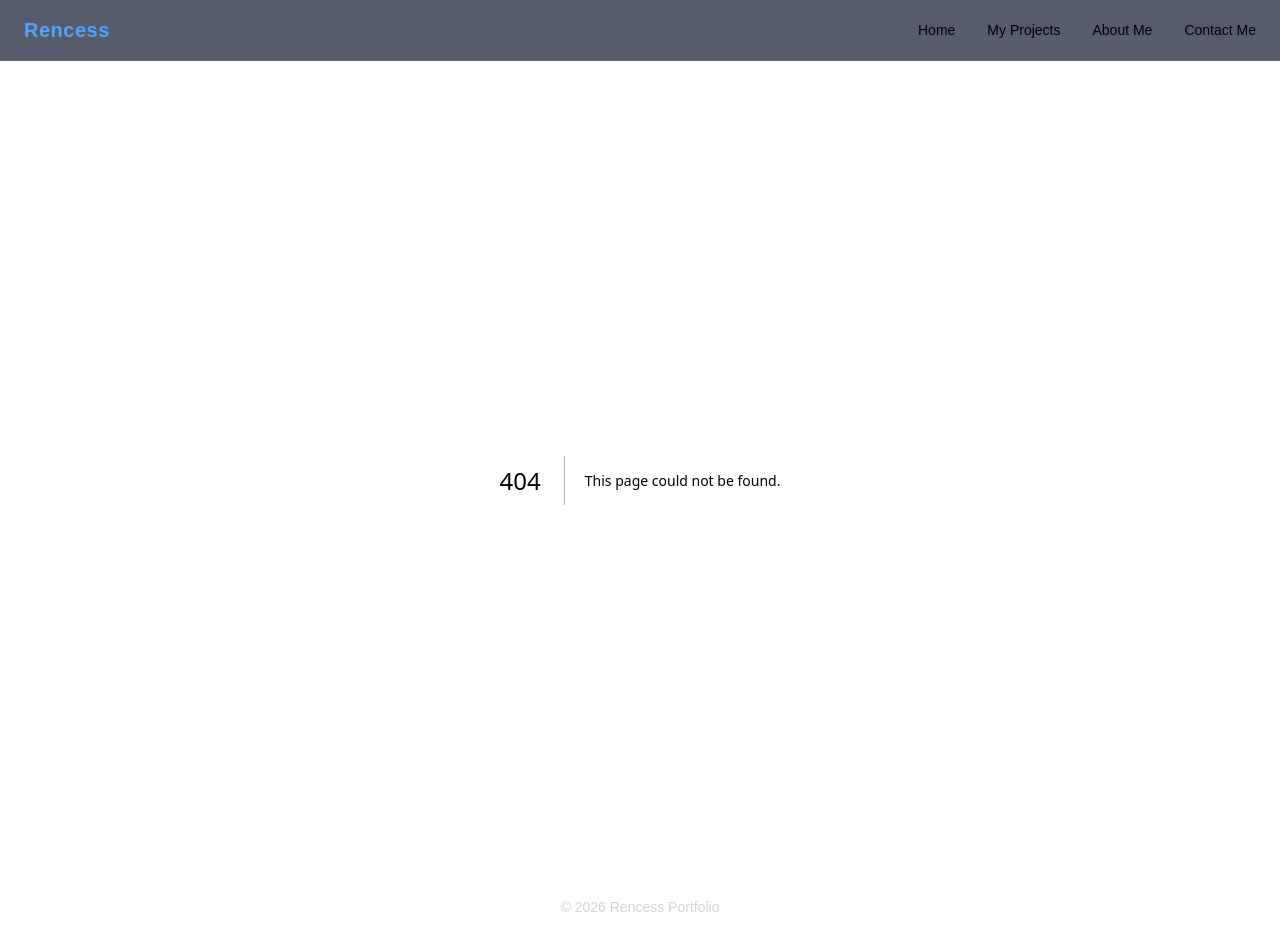
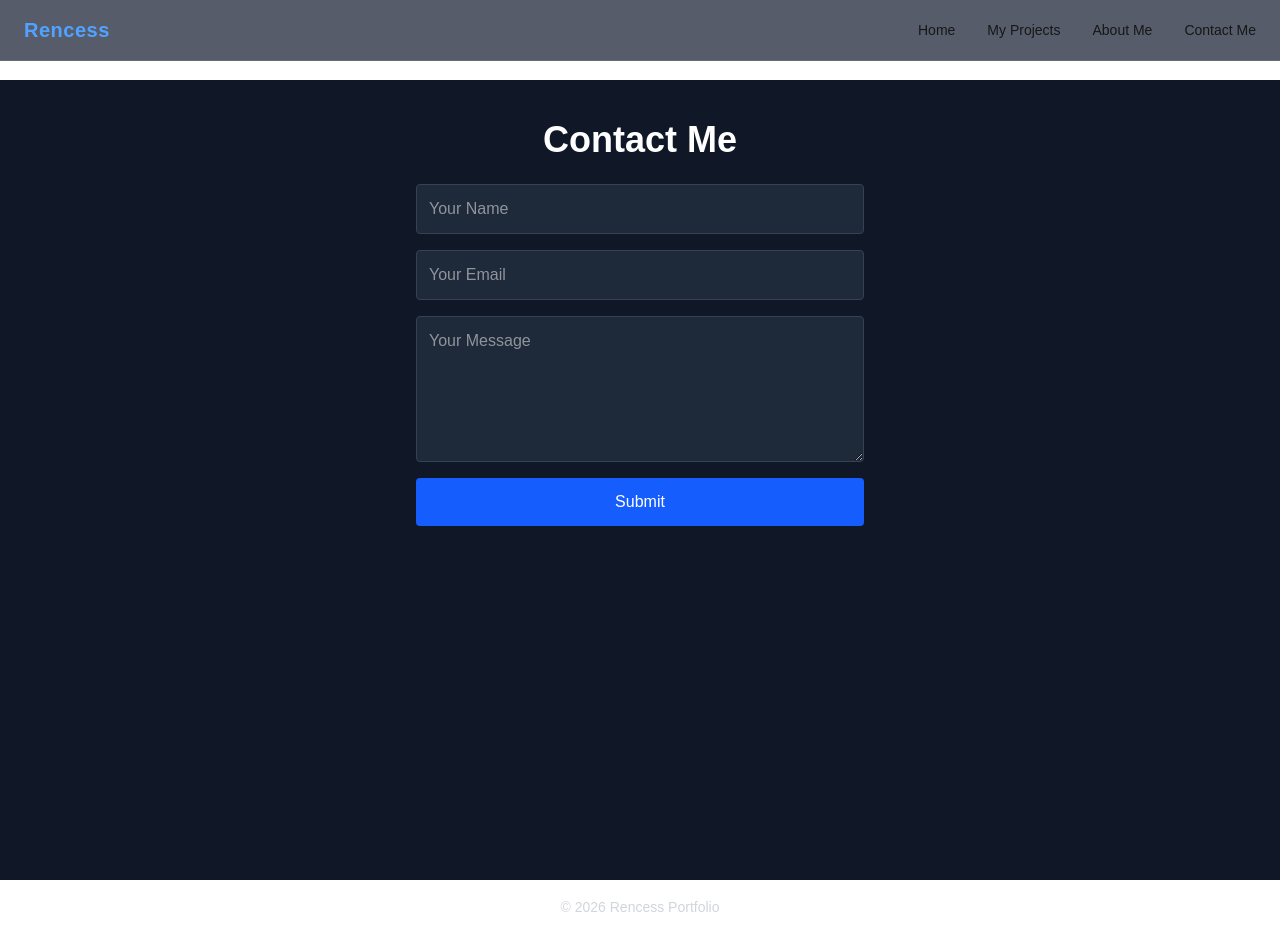
Before and after one commit to damedreamy/bravo_portfolio, a Next.js app: page /contact in a window 1280 px wide. Before the commit this address had no page. Built offline with nearby package versions, Linux system fonts and the light colour scheme.

Commit message:
Create page.tsx
update contact me

```diff
--- /dev/null
+++ b/app/contact/page.tsx
@@ -0,0 +1,41 @@
+export default function ContactPage() {
+  return (
+    <main className="min-h-screen bg-gray-900 text-white px-6 py-10 flex flex-col items-center">
+
+      <h1 className="text-4xl font-bold mb-6">Contact Me</h1>
+
+      <form className="w-full max-w-md flex flex-col gap-4">
+
+        <input
+          type="text"
+          placeholder="Your Name"
+          className="p-3 rounded bg-gray-800 border border-gray-700"
+          required
+        />
+
+        <input
+          type="email"
+          placeholder="Your Email"
+          className="p-3 rounded bg-gray-800 border border-gray-700"
+          required
+        />
+
+        <textarea
+          placeholder="Your Message"
+          rows={5}
+          className="p-3 rounded bg-gray-800 border border-gray-700"
+          required
+        ></textarea>
+
+        <button
+          type="submit"
+          className="bg-blue-600 py-3 rounded hover:bg-blue-700 transition"
+        >
+          Submit
+        </button>
+
+      </form>
+
+    </main>
+  );
+}
```
